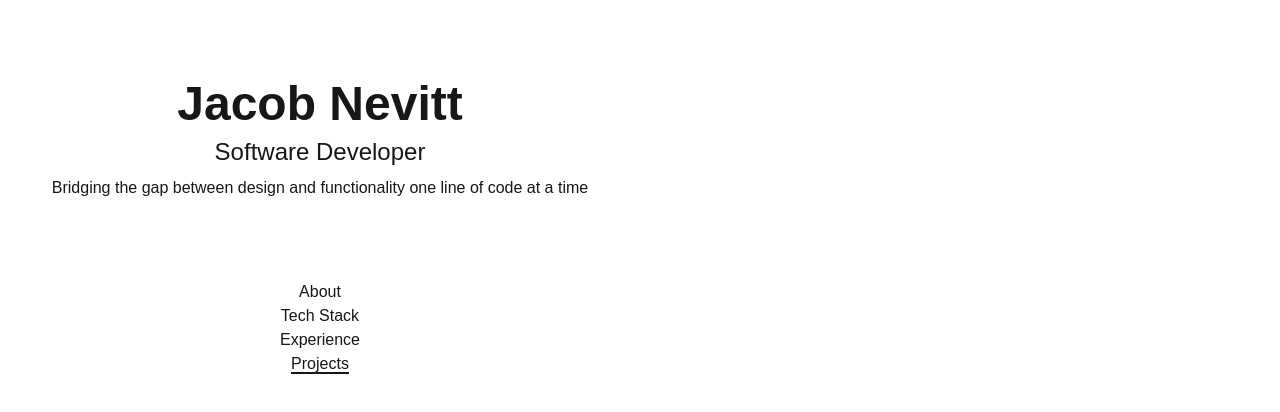
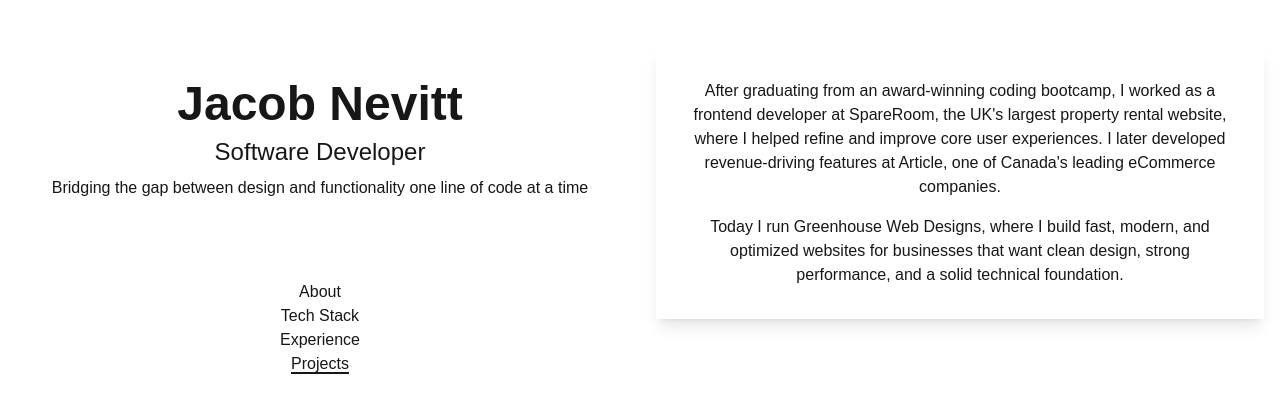
Before and after one commit to jacobadam/jacobnevitt-portfolio, a Next.js app: page / in a window 1280 px wide. Shown: the top 412 px of the page. Built offline with nearby package versions, Linux system fonts and the light colour scheme.

Commit message:
update about section with styling and copy

```diff
--- a/app/components/sections/about-section.tsx
+++ b/app/components/sections/about-section.tsx
@@ -1,3 +1,18 @@
 export function AboutSection() {
-  return <section></section>;
+  return (
+    <div className="text-center p-8 bg-white/10 backdrop-blur-lg  border-white/20 shadow-lg">
+      <p className="mb-4">
+        After graduating from an award-winning coding bootcamp, I worked as a
+        frontend developer at SpareRoom, the UK&apos;s largest property rental
+        website, where I helped refine and improve core user experiences. I
+        later developed revenue-driving features at Article, one of
+        Canada&apos;s leading eCommerce companies.
+      </p>
+      <p>
+        Today I run Greenhouse Web Designs, where I build fast, modern, and
+        optimized websites for businesses that want clean design, strong
+        performance, and a solid technical foundation.
+      </p>
+    </div>
+  );
 }
```
